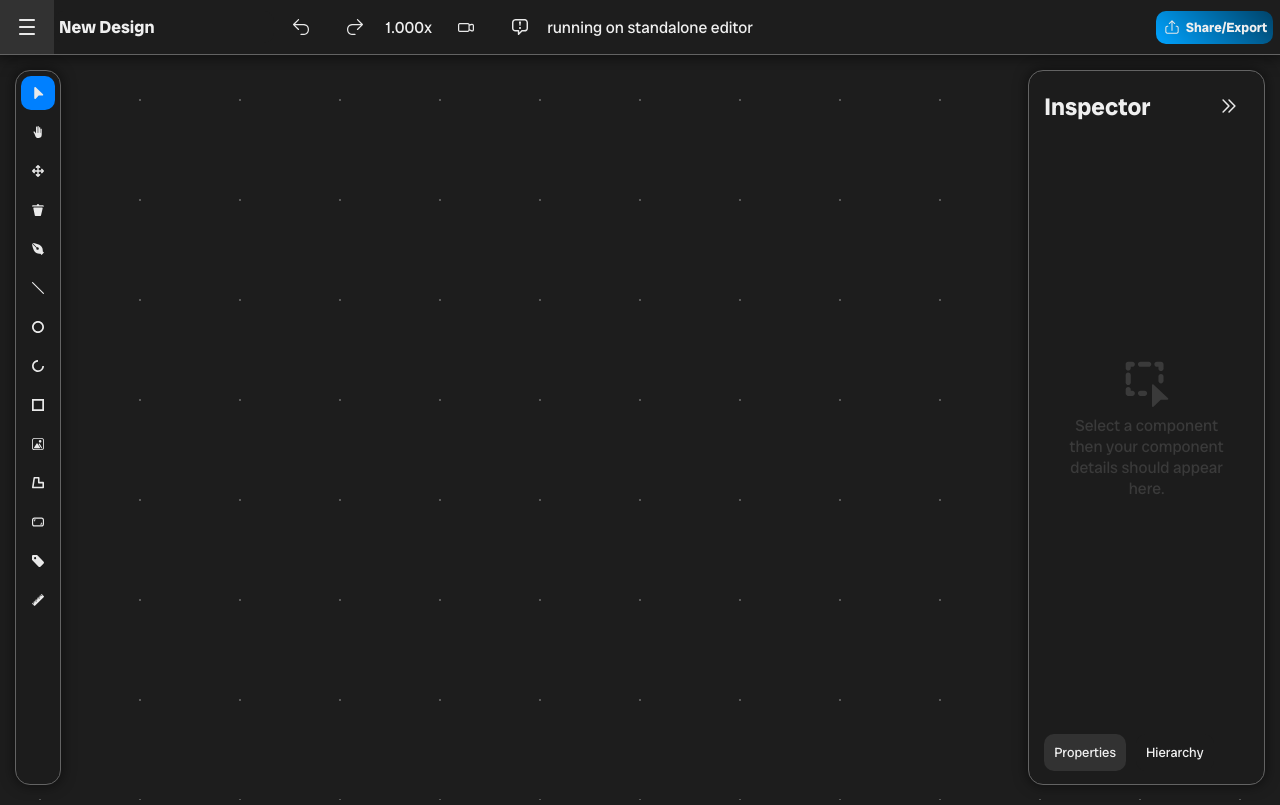
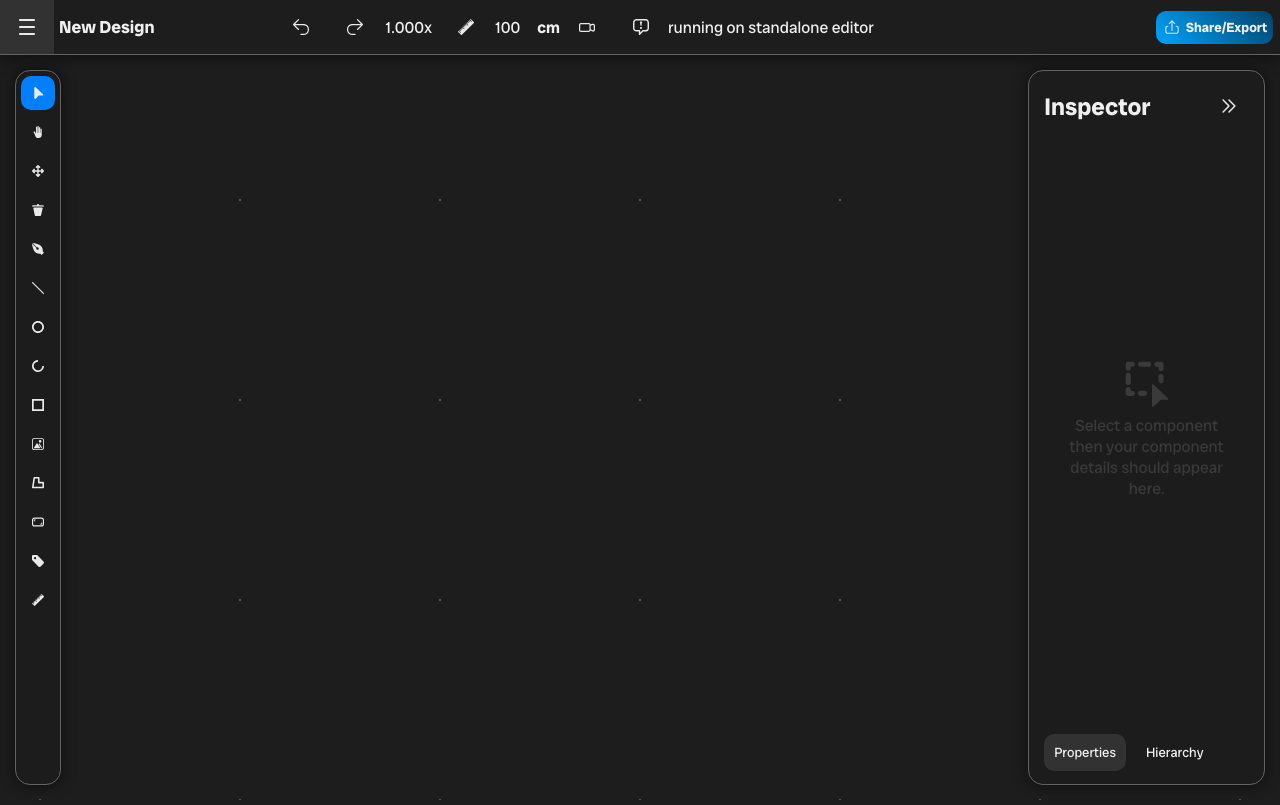
Before and after one commit to CompassCAD/ReactWeb, a React (Create React App) app: page /editor/standalone in a window 1280 px wide. Built offline with nearby package versions, Linux system fonts and the light colour scheme; a web font is replaced by a local one.

Commit message:
added grid spacing ig

```diff
--- a/src/engine/GraphicsRenderer.ts
+++ b/src/engine/GraphicsRenderer.ts
@@ -1153,43 +1153,13 @@ export class GraphicsRenderer {
     }
     drawGrid(camXoff: number, camYoff: number) {
         const gridSpacingAdjusted = this.gridSpacing * this.zoom;
-        let densityDivisor;
-        if (this.gridSpacing < 5) {
-            if (this.zoom <= 1) {
-                densityDivisor = 50;
-            } else if (this.zoom <= 2) {
-                densityDivisor = 25;
-            } else {
-                densityDivisor = 20;
-            }
-        }
-        else if (this.gridSpacing < 10) {
-            if (this.zoom < 1) {
-                densityDivisor = 6;
-            } else if (this.zoom <= 2) {
-                densityDivisor = 3;
-            } else {
-                densityDivisor = 1;
-            }
-        }
-        else if (this.gridSpacing < 20) {
-            if (this.zoom < 1) {
-                densityDivisor = 3;
-            } else {
-                densityDivisor = 1.5;
-            }
-        }
-        else if (this.gridSpacing < 50) {
-            if (this.zoom < 1) densityDivisor = 2;
-            else densityDivisor = 1;
-        }
-        else {
-            if (this.zoom < 1) {
-                densityDivisor = 2
-            } else {
-                densityDivisor = 1;
-            }
-        }
+        const densityDivisor = this.gridSpacing < 5
+            ? Math.max(20, 50 / Math.max(this.zoom, 0.5))
+            : this.gridSpacing < 10
+            ? Math.max(1, 6 / Math.max(this.zoom, 0.5))
+            : this.gridSpacing < 20
+            ? Math.max(1, 3 / Math.max(this.zoom, 0.5))
+            : Math.max(1, 2 / Math.max(this.zoom, 0.5));
         const effectiveSpacing = gridSpacingAdjusted * densityDivisor;
         const leftBound = -this.displayWidth / 2;
         const rightBound = this.displayWidth / 2;
--- a/src/pages/EditorStandalone.tsx
+++ b/src/pages/EditorStandalone.tsx
@@ -779,7 +779,28 @@ const StandaloneEditor = () => {
               />
               &nbsp;
               <p>{zoom.toFixed(3)}x</p>
-              &nbsp;&nbsp;
+                &nbsp;&nbsp;
+                <HeaderButton
+                svgImage={RulerSymbol}
+                title='Grid Settings'
+                />
+                <input type='number'
+                defaultValue={renderer.current ? renderer.current.gridSpacing : 100}
+                onChange={(e) => {
+                  if (renderer.current) {
+                  const value = parseFloat(e.target.value);
+                  if (value > 0) {
+                    renderer.current.gridSpacing = value;
+                  } else {
+                    e.target.value = renderer.current.gridSpacing.toString();
+                  }
+                  }
+                }}
+                min="0.001"
+                step="1"
+                className={styles['editor-header-input']}
+                />
+              <b style={{userSelect: 'none'}}>cm</b>
               <HeaderButton
                 svgImage={RecordIcon}
                 title={getLocaleKey("editor.main.header.record")}
--- a/src/styles/editor.module.css
+++ b/src/styles/editor.module.css
@@ -808,6 +808,16 @@ body {
 .editor-recents-none p {
     color: #676767;
 }
+.editor-header-input {
+    -webkit-appearance: none;
+    appearance: none;
+    background-color: var(--primary-background);
+    border: none;
+    color: var(--text);
+    font-family: var(--font);
+    font-size: 12pt;
+    width: 40px;
+}
 .blueprint-container {
     background-color: var(--secondary);
     padding: 20px;
```
